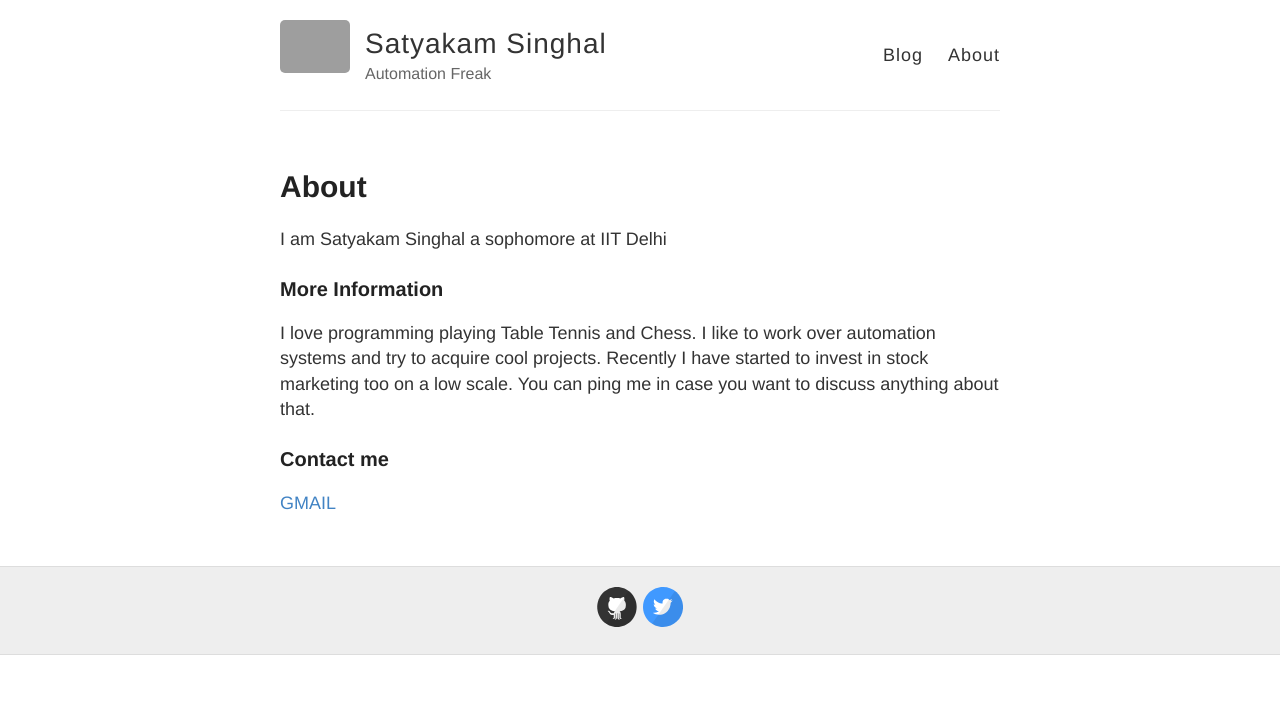
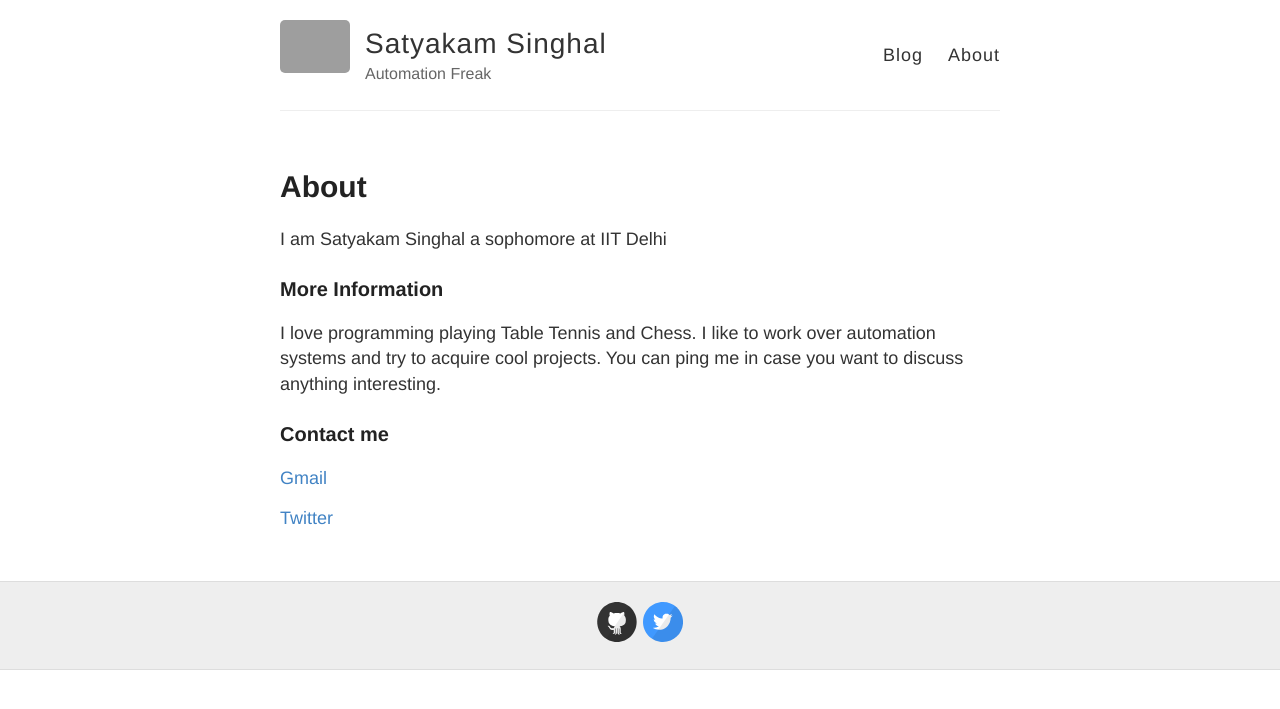
Before and after one commit to satyakam7/satyakam7.github.io, a Jekyll site: the page built from about.md, in a window 1280 px wide. Shown: the top 709 px of the page. Built offline with Jekyll 4.4.1, drawn with Linux system fonts in a browser that asks for light colours; grey boxes are pictures that could not be loaded.

Commit message:
Update about.md

```diff
--- a/about.md
+++ b/about.md
@@ -6,9 +6,11 @@ permalink: /about/
 
 I am Satyakam Singhal a sophomore at IIT Delhi
 ### More Information
-I love programming playing Table Tennis and Chess. I like to work over automation systems and try to acquire cool projects. Recently I have started to invest in stock marketing too on a low scale. You can ping me in case you want to discuss anything about that.
+I love programming playing Table Tennis and Chess. I like to work over automation systems and try to acquire cool projects. You can ping me in case you want to discuss anything interesting.
 
 
 ### Contact me
 
-[GMAIL](mailto:satyakam068@gmail.com)
+[Gmail](mailto:satyakam068@gmail.com)
+
+[Twitter](https://twitter.com/thesonofelon)
```
